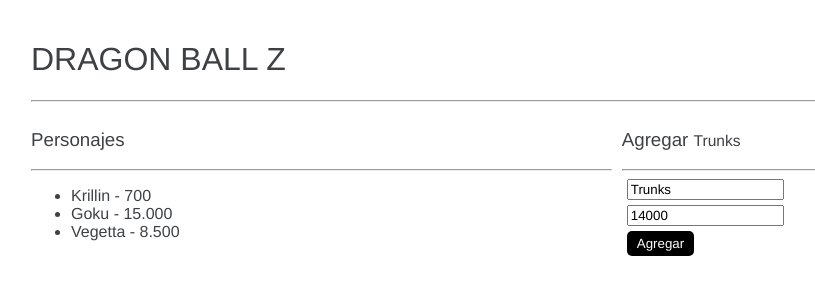
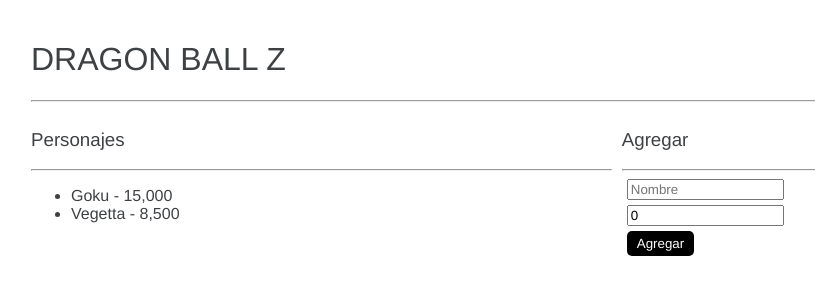
Before and after one commit to christian-lm/ng-bases, an Angular app: page / in a window 1280 px wide. Shown: the top 300 px of the page, without its empty margins (9-824 px from the left). Built offline with nearby package versions, Linux system fonts and the light colour scheme.

Commit message:
- Se muestra el array de personajes en la vista y se pueden añadir personajes a la lista. - Se añade un primer pipe en el campo poder

```diff
--- a/src/app/dbz/main-page/main-page.component.html
+++ b/src/app/dbz/main-page/main-page.component.html
@@ -6,9 +6,9 @@
     <h3>Personajes</h3>
     <hr>
     <ul>
-      <li> Krillin - 700</li>
-      <li> Goku - 15.000</li>
-      <li> Vegetta - 8.500</li>
+      <li *ngFor="let personaje of personajes;">
+        {{personaje.nombre}} - {{personaje.poder | number}}
+      </li>
     </ul>
   </div>
 
--- a/src/app/dbz/main-page/main-page.component.ts
+++ b/src/app/dbz/main-page/main-page.component.ts
@@ -11,18 +11,36 @@
 })
 export class MainPageComponent {
 
+  personajes: Personaje[] = [
+    {
+      nombre: 'Goku',
+      poder: 15000
+    },
+    {
+      nombre: 'Vegetta',
+      poder: 8500
+    },
+  ];
+
   nuevo: Personaje = {
-    nombre: 'Trunks',
-    poder: 14000
+    nombre: '',
+    poder: 0
   }
 
   agregar() {
     //$event.preventDefault(); // Evita el refresh del formulario || Con ngSubmit no es necesario
 
+    if (this.nuevo.nombre.trim().length === 0) {
+      return;
+    }
+
     console.log(this.nuevo);
-  }
 
-  cambiarNombre(event: any) {
-    console.log(event.target.value);
+    this.personajes.push(this.nuevo);
+
+    this.nuevo = {
+      nombre: '',
+      poder: 0
+    }
   }
 }
```
